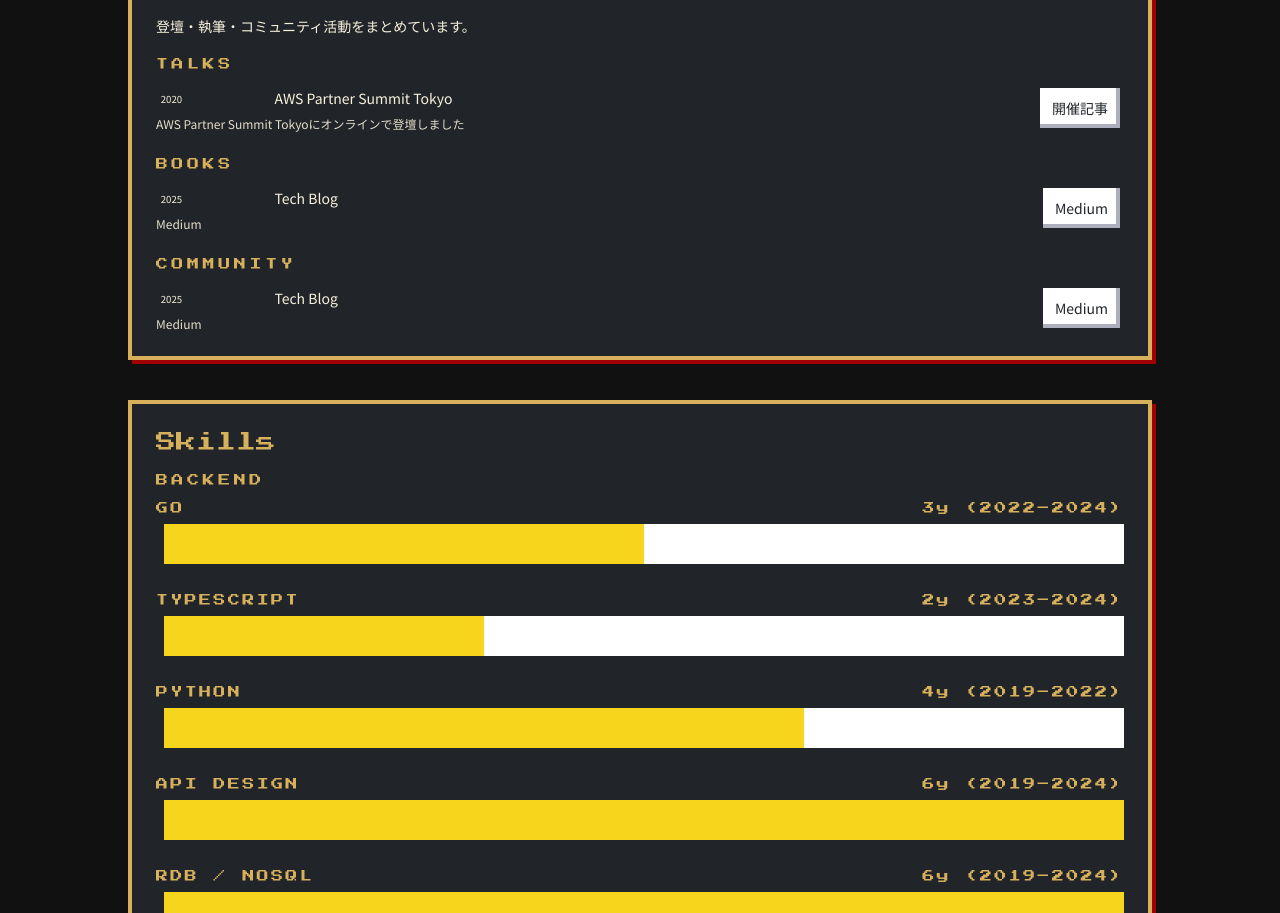
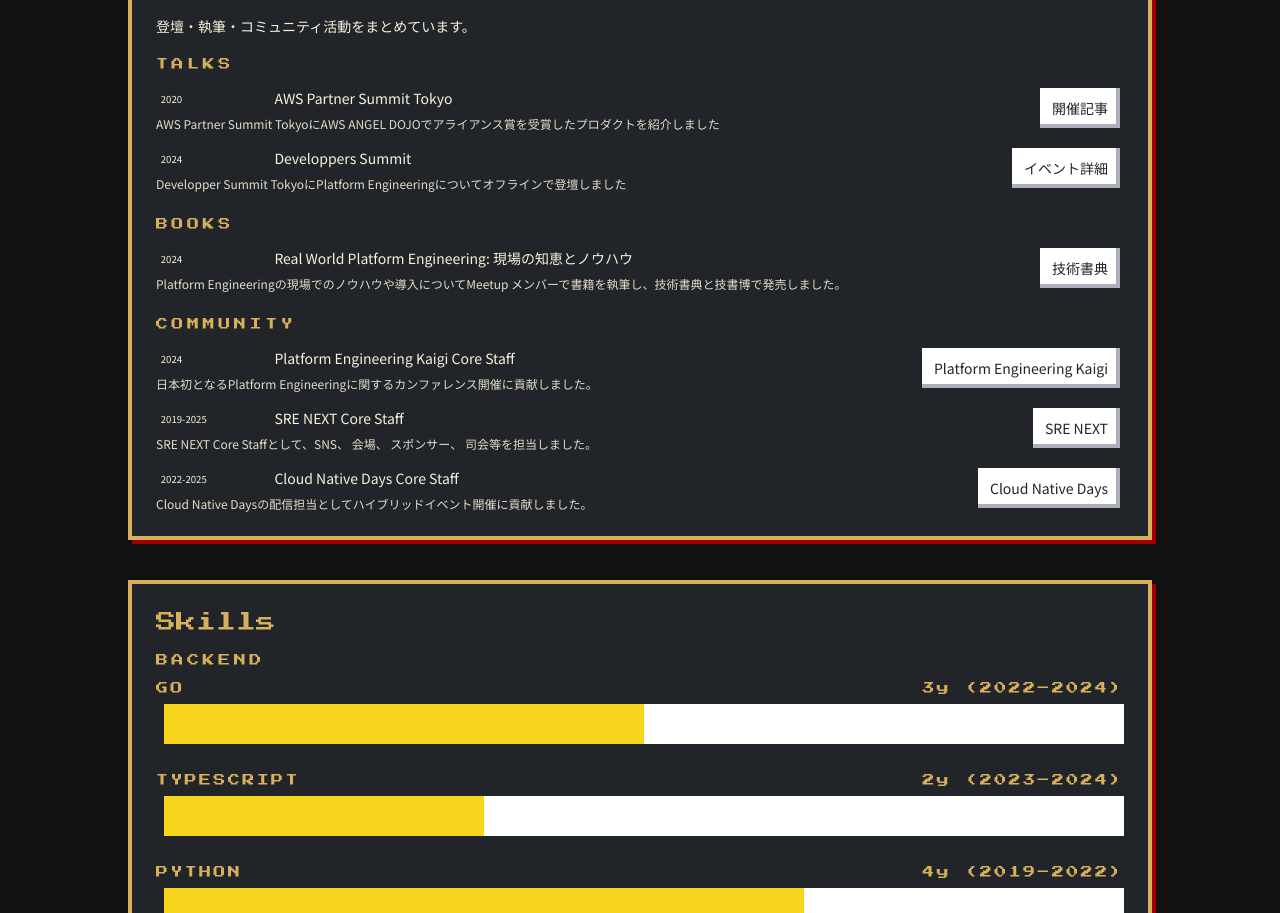
Before and after one commit to tkc66-buzz/portfolio, a Next.js app: page / in a window 1280 px wide. Shown: the part 1928-2841 px from the top of the page. Built offline with nearby package versions, Linux system fonts and the light colour scheme.

Commit message:
add activities

```diff
--- a/src/content/portfolio.ts
+++ b/src/content/portfolio.ts
@@ -206,21 +206,22 @@
     groups: [
       { name: "Talks",
         items: [
-        { year: "2020", title: "AWS Partner Summit Tokyo", context: "AWS Partner Summit Tokyoにオンラインで登壇しました", link: { label: "開催記事", href: "https://aws.amazon.com/jp/blogs/psa/aws-partner-summit-tokyo/" } },
+        { year: "2020", title: "AWS Partner Summit Tokyo", context: "AWS Partner Summit TokyoにAWS ANGEL DOJOでアライアンス賞を受賞したプロダクトを紹介しました", link: { label: "開催記事", href: "https://aws.amazon.com/jp/blogs/psa/aws-partner-summit-tokyo/" } },
+        { year: "2024", title: "Developpers Summit", context: "Developper Summit TokyoにPlatform Engineeringについてオフラインで登壇しました", link: { label: "イベント詳細", href: "https://event.shoeisha.jp/devsumi/20240215/session/4807" } },
       ] },
       { name: "Books", items: [
-        { year: "2025", title: "Tech Blog", context: "Medium", link: { label: "Medium", href: "https://medium.com/@buzz_tkc" } },
+        { year: "2024", title: "Real World Platform Engineering: 現場の知恵とノウハウ", context: "Platform Engineeringの現場でのノウハウや導入についてMeetup メンバーで書籍を執筆し、技術書典と技書博で発売しました。", link: { label: "技術書典", href: "https://techbookfest.org/product/qunTLHG5hLbL91bBX9dqDU?productVariantID=diV811bQsBeU5YfWhtGym0" },}
       ] },
       { name: "Community", items: [
-        { year: "2025", title: "Tech Blog", context: "Medium", link: { label: "Medium", href: "https://medium.com/@buzz_tkc" } },
+        { year: "2024", title: "Platform Engineering Kaigi Core Staff", context: "日本初となるPlatform Engineeringに関するカンファレンス開催に貢献しました。", link: { label: "Platform Engineering Kaigi", href: "https://www.cnia.io/pek2024/" } },
+        { year: "2019-2025", title: "SRE NEXT Core Staff", context: "SRE NEXT Core Staffとして、SNS、 会場、 スポンサー、 司会等を担当しました。", link: { label: "SRE NEXT", href: "https://sre-next.dev/" } },
+        { year: "2022-2025", title: "Cloud Native Days Core Staff", context: "Cloud Native Daysの配信担当としてハイブリッドイベント開催に貢献しました。", link: { label: "Cloud Native Days", href: "https://cloudnativedays.jp/" } },
       ] },
     ],
   },
   skills: {
     id: "skills",
     heading: "Skills",
-    // Backward-compatible: keep `items` but do not manually maintain it.
-    // It will be derived from categories by `normalizeSkills()`.
     items: [],
     categories: [
       {
```
